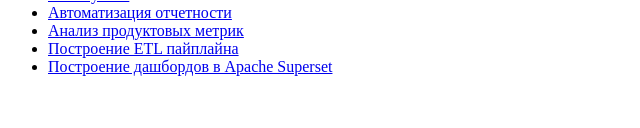
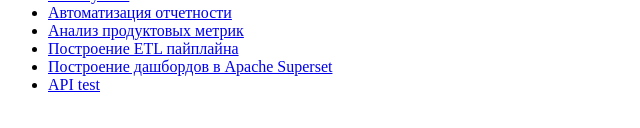
Before and after one commit to IvanVashkovets/html_pages, a plain HTML site: page index.html in a window 1280 px wide. Shown: the part 274-402 px from the top of the page, 0-640 px from the left. Drawn offline with Linux system fonts and the light colour scheme.

Commit message:
Update index.html

```diff
--- a/index.html
+++ b/index.html
@@ -21,6 +21,7 @@
         <li><a href="Анализ продуктовых метрик.html">Анализ продуктовых метрик</a></li>
         <li><a href="Построение ETL пайплайна.html">Построение ETL пайплайна</a></li>
         <li><a href="Построение дашбордов в Apache Superset.html">Построение дашбордов в Apache Superset</a></li>
+        <li><a href="API_test.html">API test</a></li>
     </ul>
 </body>
 </html>
```
